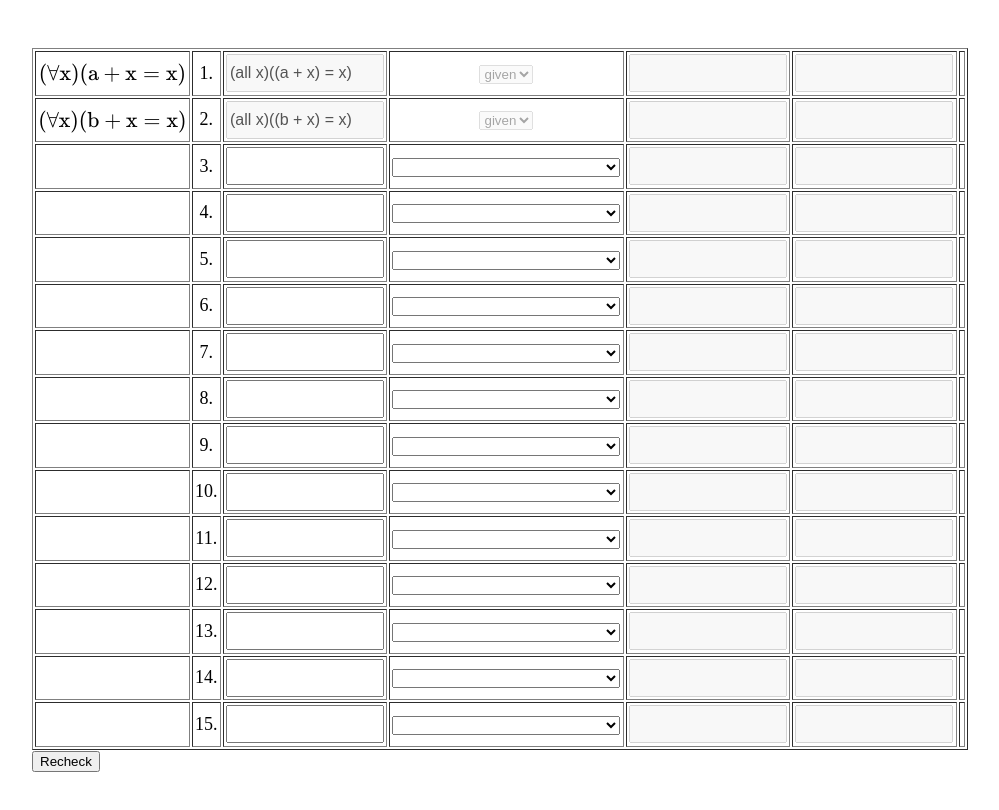
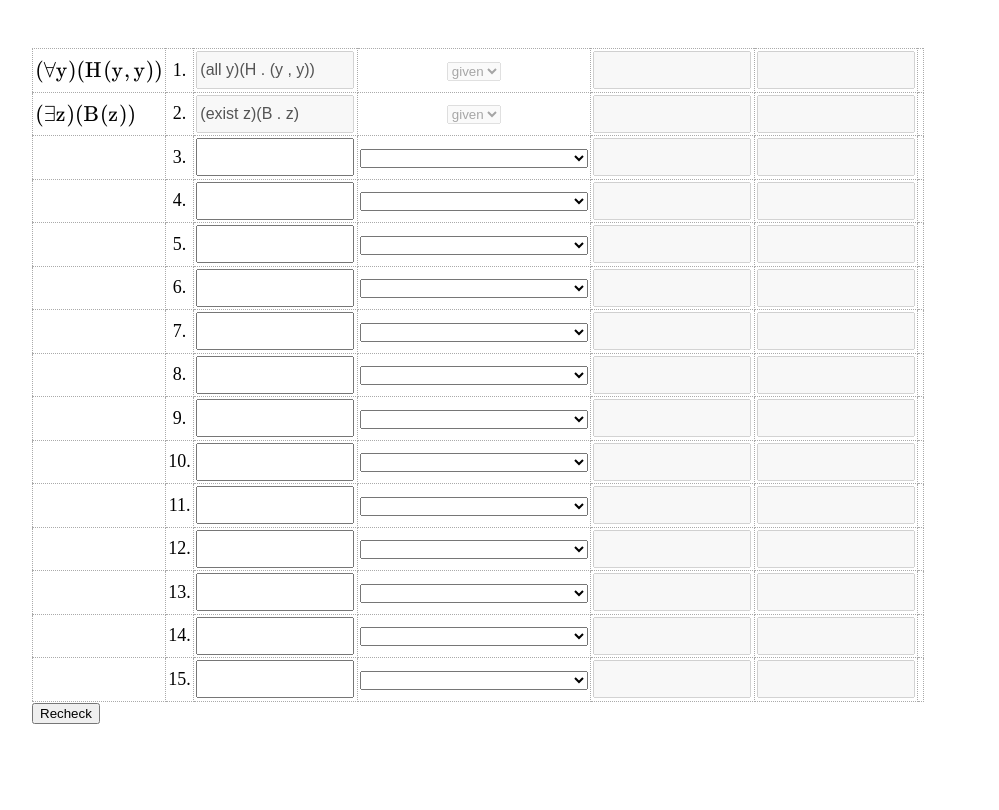
Before and after one commit to CurtisFenner/Proof-Drilling, a plain HTML site: page index.html in a window 1280 px wide. Shown: the whole page, without its empty margins (16-1015 px from the left). Drawn offline with nearby package versions, Linux system fonts and the light colour scheme.

Commit message:
Change appearance of table

```diff
--- a/index.html
+++ b/index.html
@@ -24,9 +24,22 @@
 
 	table {
 		text-align: center;
+		border-spacing: 0;
+		border-collapse: collapse;
+		border-color: #AAA;
+		border-style: dotted;
+		border-right: none;
+		border-bottom: none;
 	}
 	td {
 		padding: 0.125em;
+		border-color: #AAA;
+		border-style: dotted;
+		border-left: none;
+		border-top: none;
+	}
+	.left {
+		text-align: left;
 	}
 	.little {
 		font-size: 70%;
--- a/problem.js
+++ b/problem.js
@@ -90,17 +90,28 @@ axioms.push({
 
 ///////////////////////////////////////////////////////////////////////////////
 
+// Natural proof axioms:
+
+
+///////////////////////////////////////////////////////////////////////////////
+
 
 // Hypothesis (givens)
 var hypotheses = [];
-hypotheses.push( Parse("(all x)(a + x = x)") );
-hypotheses.push( Parse("(all x)(b + x = x)") );
+//hypotheses.push( Parse("(all x)(a + x = x)") );
+//hypotheses.push( Parse("(all x)(b + x = x)") );
+
+// (4)
+hypotheses.push( Parse("all y, H(y,y)") );
+hypotheses.push( Parse("exist z, B(z)") );
 
 // Add hypotheses lines to proof:
 var lines = [];
 for (var i = 0; i < hypotheses.length; i++) {
 	lines[i] = { expression: hypotheses[i], text: "x", reason: "hypothesis", args: ["", "", ""] };
 }
+// Set up main branch of proof:
+lines.history = [];
 
 // Add empty lines to proof:
 for (var i = 0; i < 13; i++) {
--- a/tableinterface.js
+++ b/tableinterface.js
@@ -24,6 +24,7 @@ function badReference(proof, x, y) {
 function RenderLine(proof, i) {
 	var line = make("tr", problem);
 	var equation = make("td", line);
+	equation.className = "left";
 	var num = make("td", line);
 	var box = make("td", line);
 	var reason = make("td", line);
@@ -51,6 +52,7 @@ function RenderLine(proof, i) {
 			argInputs[j].disabled = true;
 		}
 		if (!ax) {
+			// No justification was entered
 			for (var j = 0; j < argInputs.length; j++) {
 				argInputs[j].disabled = true;
 			}
@@ -143,7 +145,7 @@ function RenderLine(proof, i) {
 				// `ax.test` is a friendlier function which infers expressions.
 				// If it's provided for this axiom, use it!
 				if (ax.test) {
-					var okay = ax.test(proof[i].expression, args);
+					var okay = ax.test(proof[i].expression, args, flattened(proof.history));
 					// throws on failure
 				} else {
 					// Otherwise, compute (given arguments, but NOT student statement)
```
Also changed, not shown: polyfills.js (+34 -0 lines).
